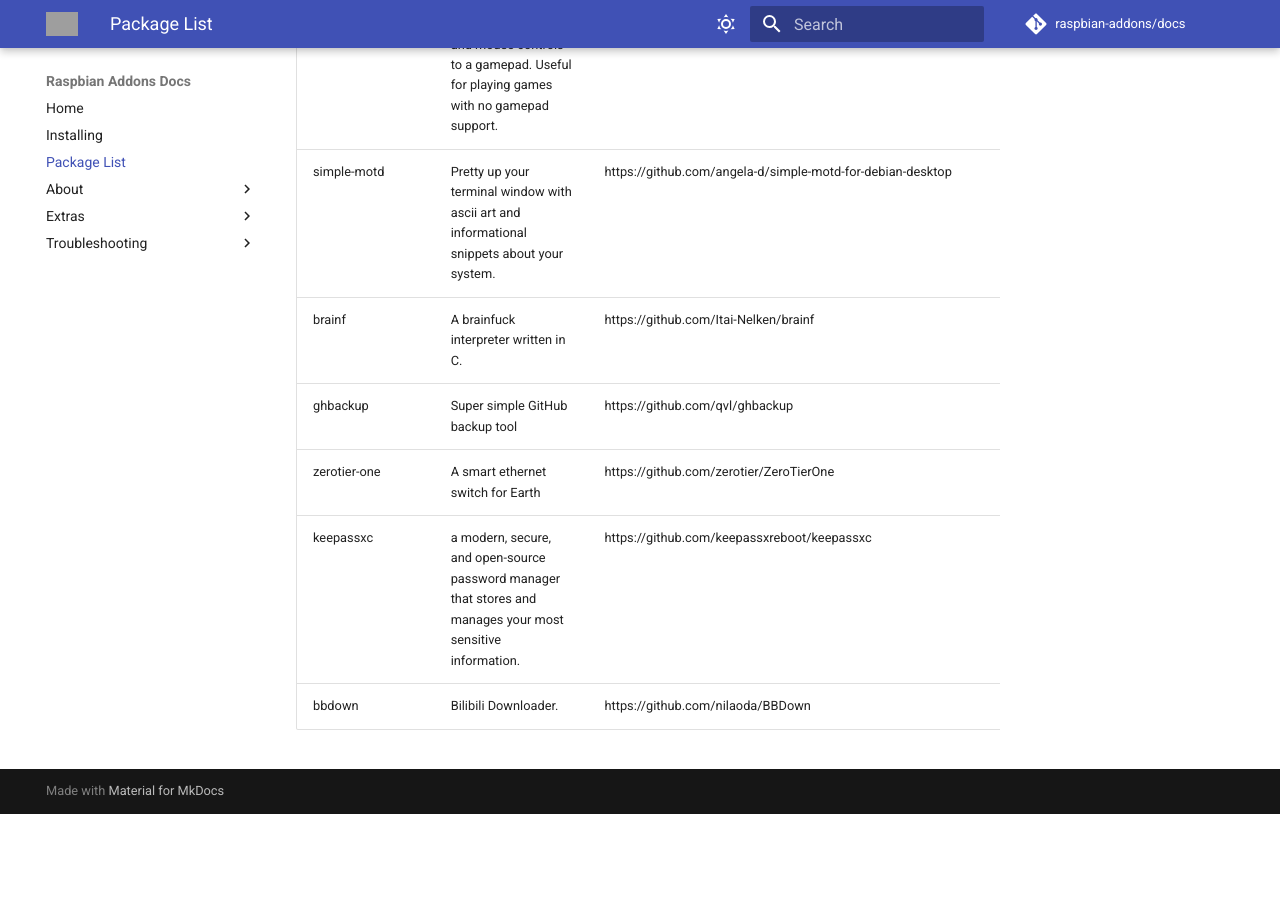
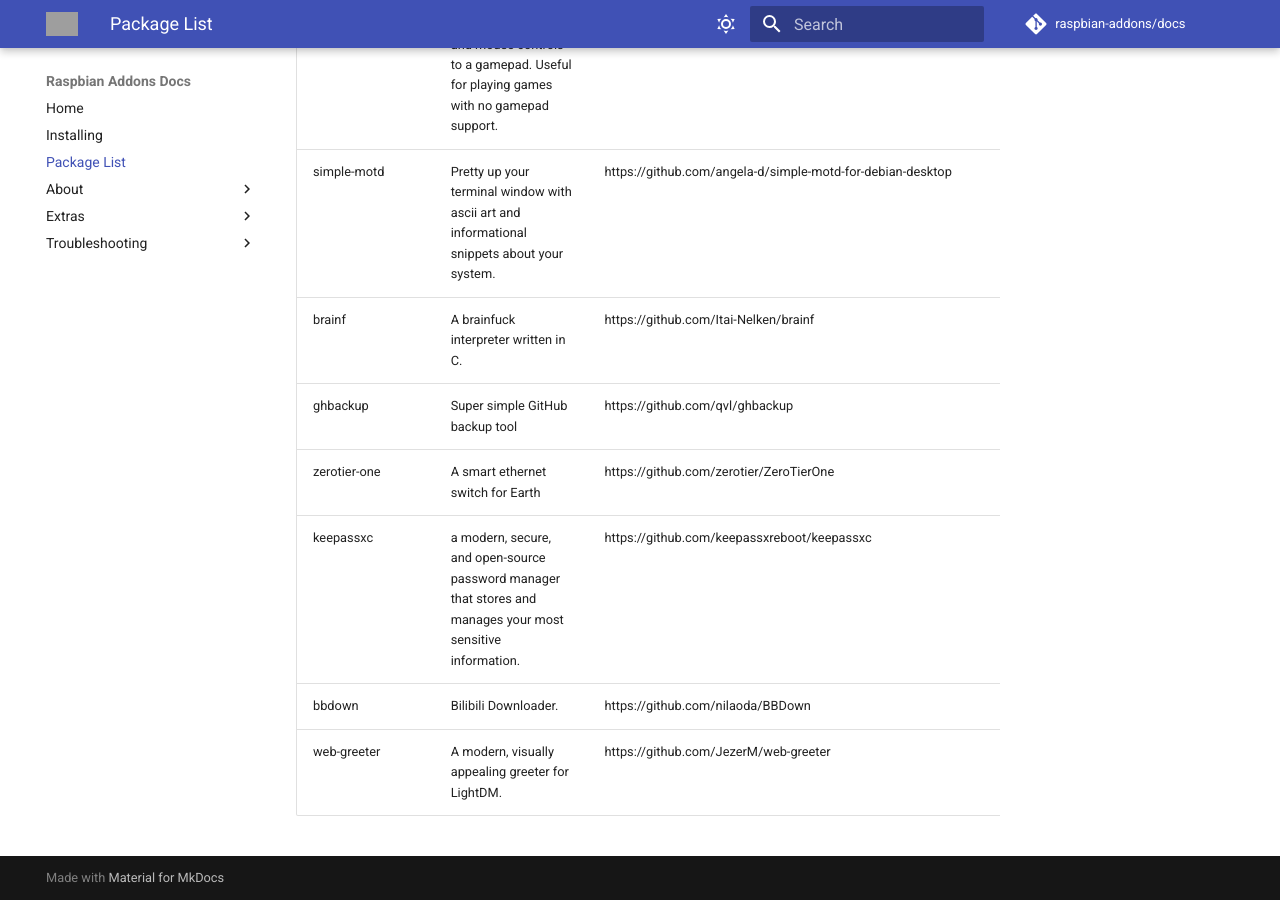
Before and after one commit to raspbian-addons/docs, an MkDocs documentation site: the page built from docs/package-list.md, in a window 1280 px wide and 900 px high, scrolled down 12895 px. Built offline with MkDocs 1.6.1 and Material for MkDocs 9.7.7, drawn with Linux system fonts in a browser that asks for light colours; comment, search, counter and statistics services are not loaded; before the commit the page ends 13709 px from its top, so only the background shows below that; grey boxes are pictures that could not be loaded.

Commit message:
add web-greeter

```diff
--- a/docs/package-list.md
+++ b/docs/package-list.md
@@ -171,3 +171,4 @@
 | zerotier-one | A smart ethernet switch for Earth | https://github.com/zerotier/ZeroTierOne |
 | keepassxc | a modern, secure, and open-source password manager that stores and manages your most sensitive information. | https://github.com/keepassxreboot/keepassxc |
 | bbdown | Bilibili Downloader. | https://github.com/nilaoda/BBDown |
+| web-greeter | A modern, visually appealing greeter for LightDM. | https://github.com/JezerM/web-greeter |
```
